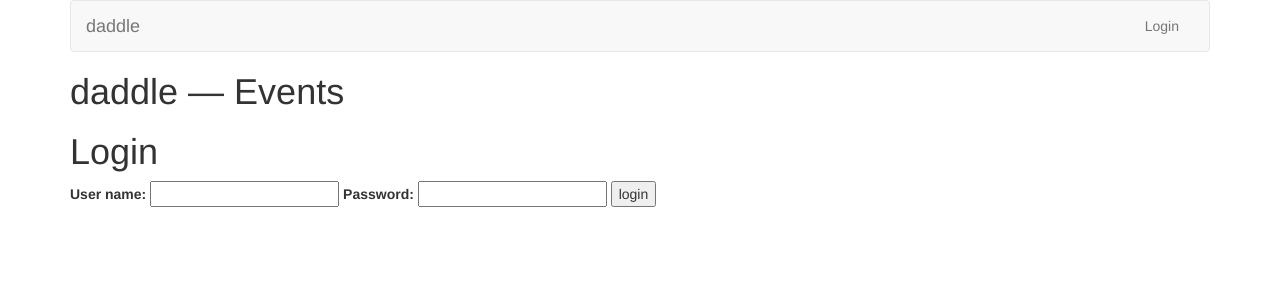
After one commit to zoranzaric/daddle, a Django app: template daddleweb/templates/login.html in a window 1280 px wide. The commit adds this page. Shown: the top 300 px of the page. Run offline with Django 3.2, Linux system fonts and the light colour scheme; the template is opened without the code that fills it, so the values that code supplies are empty; some libraries are stand-ins or nearby versions.

Commit message:
Add login feature

```diff
--- a/daddleproject/settings.py
+++ b/daddleproject/settings.py
@@ -103,3 +103,6 @@ USE_TZ = True
 # https://docs.djangoproject.com/en/1.8/howto/static-files/
 
 STATIC_URL = '/static/'
+
+LOGIN_URL = '/login/'
+LOGIN_REDIRECT_URL = '/'
--- a/daddleweb/templates/layout.html
+++ b/daddleweb/templates/layout.html
@@ -1,12 +1,4 @@
-{# Load the tag library #}
-{% load bootstrap3 %}
-
 {% load staticfiles %}
-
-{# Load CSS and JavaScript #}
-{% bootstrap_css %}
-{% bootstrap_javascript %}
-
 <!DOCTYPE html>
 <html lang="en">
   <head>
@@ -14,9 +6,41 @@
     <meta http-equiv="X-UA-Compatible" content="IE=edge">
     <title>{% block title %}daddle{% endblock %}</title>
     <link href="{% static "daddle.css" %}" rel="stylesheet" />
+    {# Load the tag library #}
+    {% load bootstrap3 %}
+
+
+    {# Load CSS and JavaScript #}
+    {% bootstrap_css %}
+    {% bootstrap_javascript %}
+
   </head>
   <body>
     <div class="container">
+      <nav class="navbar navbar-default">
+        <div class="container-fluid">
+          <div class="navbar-header">
+            <button type="button" class="navbar-toggle collapsed" data-toggle="collapse" data-target="#navbar" aria-expanded="false" aria-controls="navbar">
+              <span class="sr-only">Toggle navigation</span>
+              <span class="icon-bar"></span>
+              <span class="icon-bar"></span>
+              <span class="icon-bar"></span>
+            </button>
+            <a class="navbar-brand" href="/">daddle</a>
+          </div>
+          <div id="navbar" class="navbar-collapse collapse">
+            <ul class="nav navbar-nav navbar-right">
+              {% if not user.is_authenticated %}
+              <li ><a href="/login">Login</a></li>
+              {% endif %}
+              {% if user.is_authenticated %}
+              <li ><a href="/logout">Logout</a></li>
+              {% endif %}
+            </ul>
+          </div><!--/.nav-collapse -->
+        </div><!--/.container-fluid -->
+      </nav>
+
     <h1>daddle &mdash; Events</h1>
 
     {# Display django.contrib.messages as Bootstrap alerts #}
--- /dev/null
+++ b/daddleweb/templates/login.html
@@ -0,0 +1,23 @@
+{% extends "layout.html" %}
+
+{% block content %}
+
+  <div id="loginbox">
+    <h1>Login</h1>
+    {% if form.errors %}
+      <p class="error">Sorry, that's not a valid username or password</p>
+    {% endif %}
+
+    <form action="" method="post">
+     {% csrf_token %}
+      <label for="username">User name:</label>
+      <input type="text" name="username" value="" id="username">
+      <label for="password">Password:</label>
+      <input type="password" name="password" value="" id="password">
+
+      <input type="submit" value="login" />
+      <input type="hidden" name="next" value="{{ next|escape }}" />
+    </form>
+  </div>
+
+{% endblock %}
--- a/daddleweb/urls.py
+++ b/daddleweb/urls.py
@@ -1,4 +1,6 @@
 from django.conf.urls import url
+
+from django.contrib.auth import views as auth_views
 
 from . import views
 
@@ -7,4 +9,13 @@ urlpatterns = [
     url(r'^welcome', views.welcome, name='welcome'),
     url('^pledge', views.pledge_user_to_event, name='pledge'),
     url('^cancel_pledge', views.cancel_pledge, name='cancel_pledge'),
+
+    url(r'^login?/',
+        auth_views.login,
+        {'template_name': 'login.html'},
+        name='auth_login'),
+    url(r'^logout?/',
+        auth_views.logout,
+        {'template_name': 'logout.html'},
+        name='auth_logout'),
 ]
```
Also changed, not shown: daddleweb/templates/logout.html (added, +8 -0 lines).
